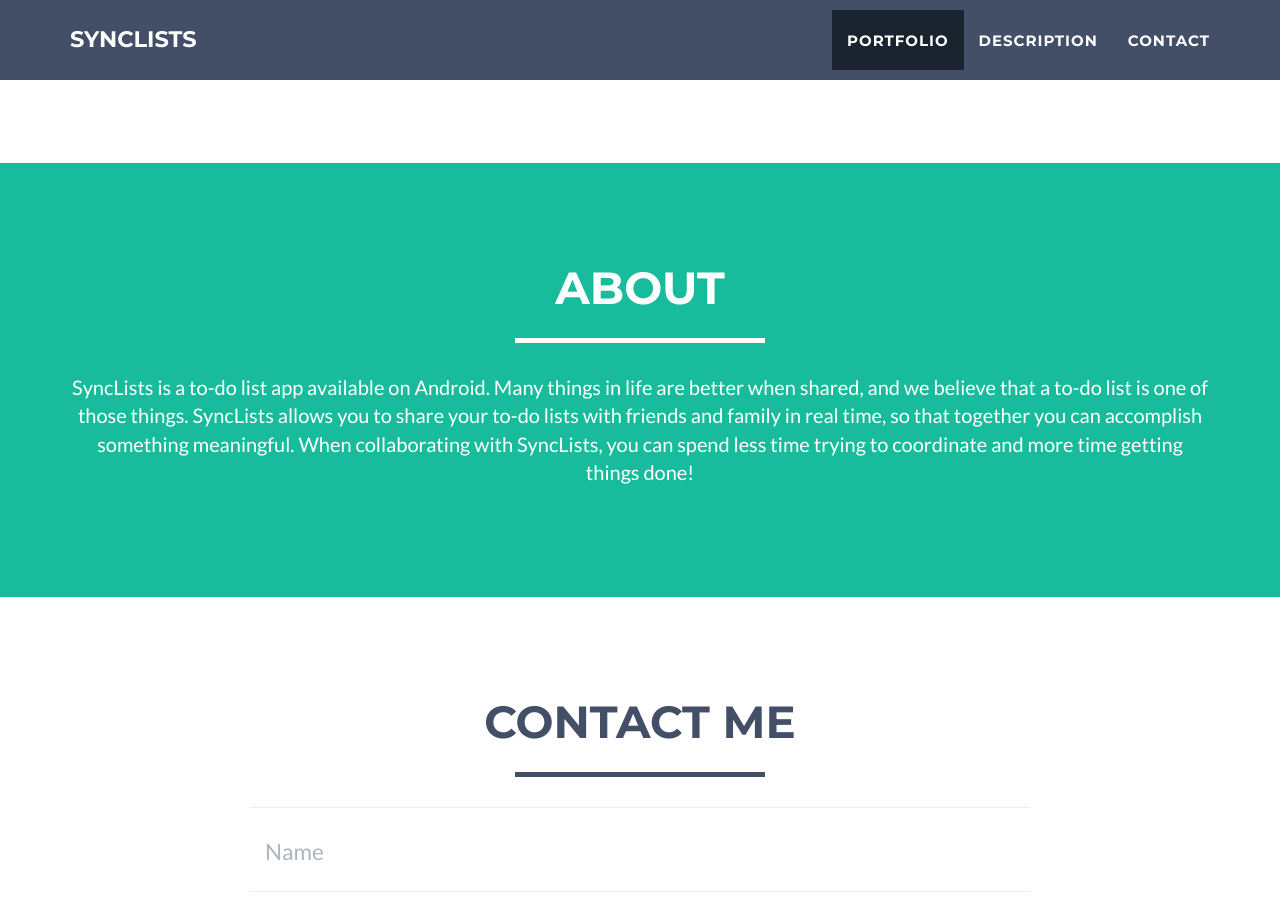
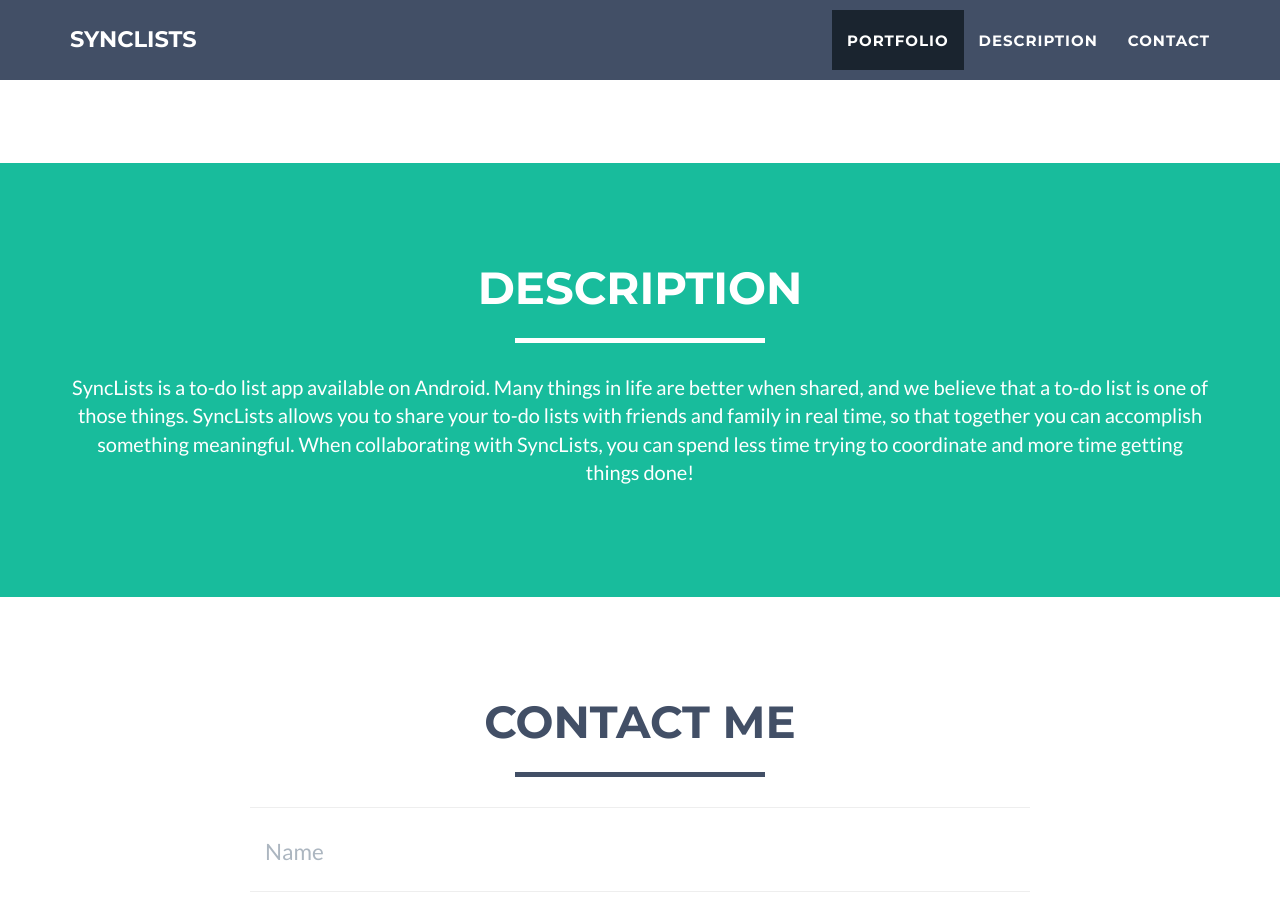
Before and after one commit to synclists/synclists.github.io, a Jekyll site: the page built from index.html, in a window 1280 px wide and 900 px high, scrolled down 1459 px. Built offline with Jekyll 4.4.1, drawn with Linux system fonts in a browser that asks for light colours.

Commit message:
updated description title

```diff
--- a/_includes/description.html
+++ b/_includes/description.html
@@ -3,7 +3,7 @@
         <div class="container">
             <div class="row">
                 <div class="col-lg-12 text-center">
-                    <h2>About</h2>
+                    <h2>Description</h2>
                     <hr class="star-light">
                 </div>
             </div>
```
